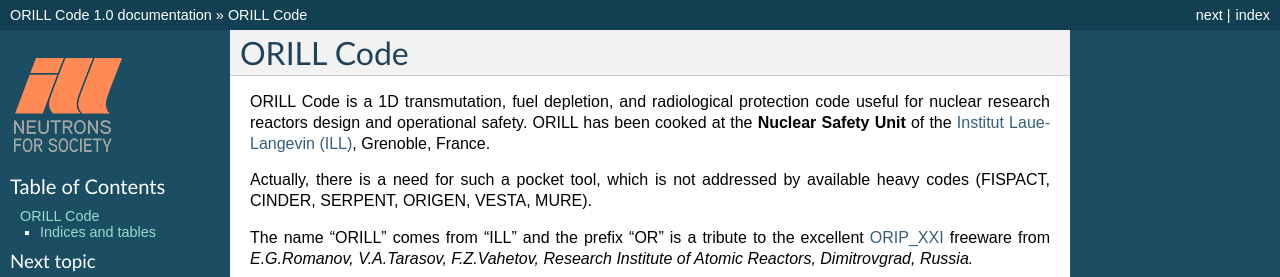
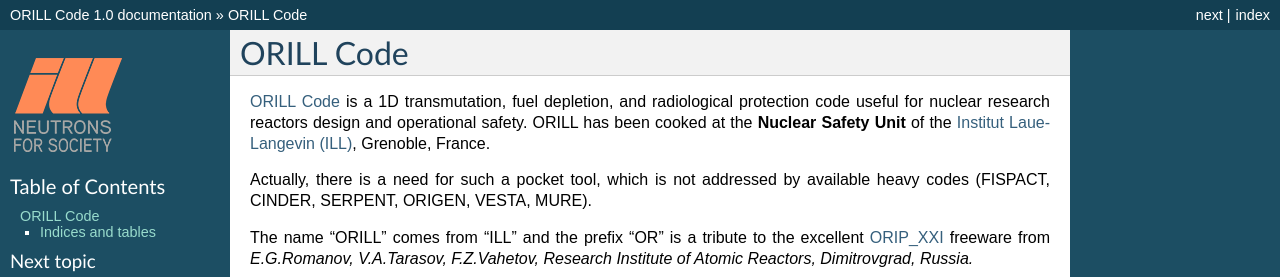
Before and after one commit to orill/orill, a Sphinx documentation site: the page built from docs/index.rst, in a window 1280 px wide. Shown: the top 277 px of the page. Built offline with Sphinx 7.4.7, drawn with Linux system fonts in a browser that asks for light colours; some of the changed lines change nothing that is shown.

Commit message:
Add files via upload

```diff
--- a/docs/index.rst
+++ b/docs/index.rst
@@ -2,7 +2,7 @@
 ORILL Code
 ==========
 
-ORILL Code is a 1D transmutation, fuel depletion, and radiological protection code useful for nuclear research reactors design and operational safety.
+`ORILL Code <http://orill.readthedocs.io/>`_ is a 1D transmutation, fuel depletion, and radiological protection code useful for nuclear research reactors design and operational safety.
 ORILL has been cooked at the **Nuclear Safety Unit** of the `Institut Laue-Langevin (ILL) <http://www.ill.eu>`_, Grenoble, France.
 
 Actually, there is a need for such a pocket tool, which is not addressed by available heavy codes (FISPACT, CINDER, SERPENT, ORIGEN, VESTA, MURE).
```
